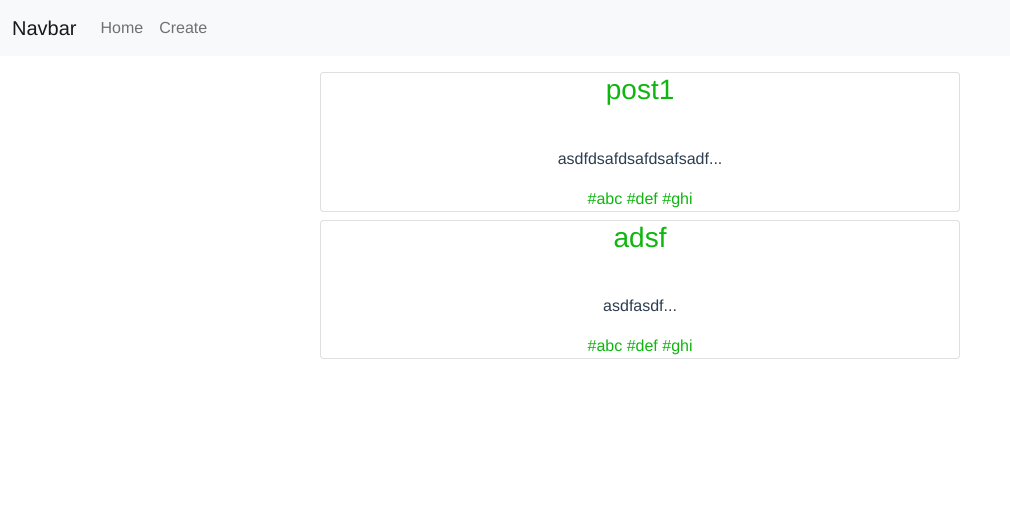
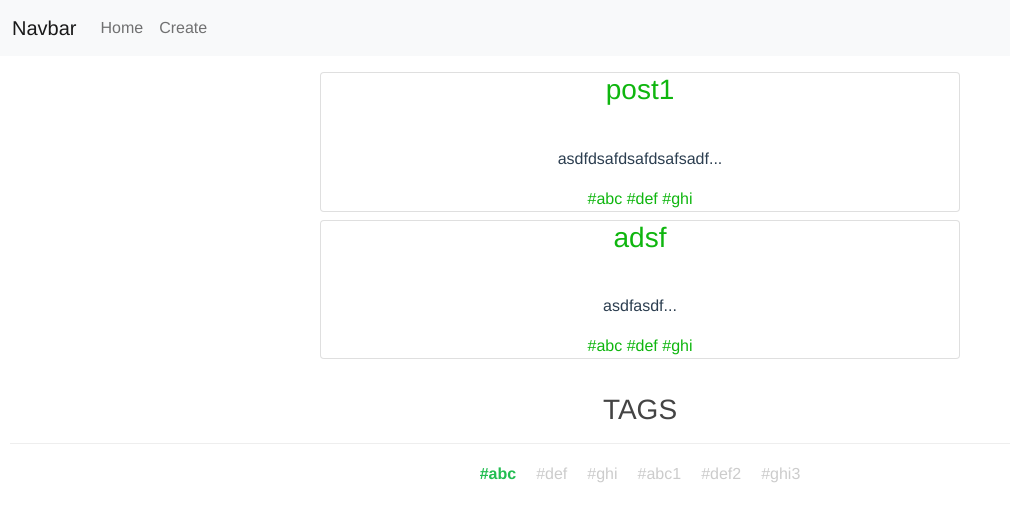
Before and after one commit to reihan703/compositionVue, a Vue app: page /tags/abc in a window 1280 px wide. Shown: the top 522 px of the page, without its empty margins (0-1010 px from the left). Built offline with nearby package versions, Linux system fonts and the light colour scheme; data requests are answered from the project's data file.

Commit message:
better UI

```diff
--- /dev/null
+++ b/src/components/TagCloud.vue
@@ -0,0 +1,45 @@
+<template>
+  <div class="tag-cloud">
+    <h3>TAGS</h3>
+    <div v-for="tag in tags" :key="tag" class="tags">
+      <router-link  :to="{name: 'tags', params:{tag:tag}}">
+        #{{tag}}
+      </router-link>
+    </div>
+
+  </div>
+</template>
+
+<script>
+import TagsCloud from '../composables/TagsCloud'
+export default {
+  props:['posts'],
+  setup(props){
+    const {tags} = TagsCloud(props.posts)
+    return {tags}
+  },
+}
+</script>
+
+<style>
+  .tag-cloud {
+    padding: 10px;
+  }
+  .tag-cloud h3 {
+    border-bottom: 1px solid #eee;
+    padding: 16px 8px;
+    color: #444;
+  }
+  .tag-cloud div {
+    display: inline-block;
+    padding: 10px;
+  }
+  .tag-cloud a {
+    color: #ccc;
+    text-decoration: none;
+  }
+  .tag-cloud a.router-link-active {
+    color: #22bd51;
+    font-weight: bold;
+  }
+</style>
--- /dev/null
+++ b/src/composables/TagsCloud.js
@@ -0,0 +1,18 @@
+import { ref } from "vue";
+
+const useTags = (posts)=>{
+  const tags = ref([]);
+	const tagSet = new Set();
+
+  posts.forEach(post => {
+    post.tags.forEach(tag =>
+      tagSet.add(tag)
+    );
+  });
+  tags.value = [...tagSet];
+
+	return { tags };
+}
+
+
+export default useTags
--- a/src/views/HomeView.vue
+++ b/src/views/HomeView.vue
@@ -29,6 +29,7 @@
       <div v-if="posts.length" class="posts">
         <PostsList  :posts="posts" />
         <a class="btn btn-primary btn-sm " @click="posts.pop()" href="#" role="button">Delete </a>
+        <TagCloud :posts="posts"/>
       </div>
       <div v-else class="loading">
         <Spinner/>
@@ -40,11 +41,12 @@
 <script>
 import { computed, reactive, ref, watch, watchEffect } from 'vue'
 import PostsList from '../components/PostsList.vue'
+import TagCloud from '../components/TagCloud.vue'
 import Spinner from '../components/Spinner.vue'
 import getPosts from '../composables/getPosts'
 
 export default {
-  components: { PostsList, Spinner },
+  components: { PostsList, Spinner, TagCloud },
   name:'home',
   setup(){
     // const data = ref({age: 30, name:'Lola'})
--- a/src/views/Tag.vue
+++ b/src/views/Tag.vue
@@ -4,6 +4,7 @@
   </div>
   <div v-if="tags.length" class="tags mt-3">
     <PostsList  :posts="tags" />
+    <TagCloud :posts="posts"/>
   </div>
   <div v-else class="loading">
     <Spinner/>
@@ -13,12 +14,13 @@
 <script>
 import Spinner from '../components/Spinner.vue'
 import PostsList from '../components/PostsList.vue'
+import TagCloud from '../components/TagCloud.vue'
 import getPosts from '../composables/getPosts'
 import { useRoute } from 'vue-router'
 import {computed} from 'vue'
 
 export default {
-  components: { PostsList, Spinner },
+  components: { PostsList, Spinner, TagCloud, },
   setup(){
     const route = useRoute()
 
```
